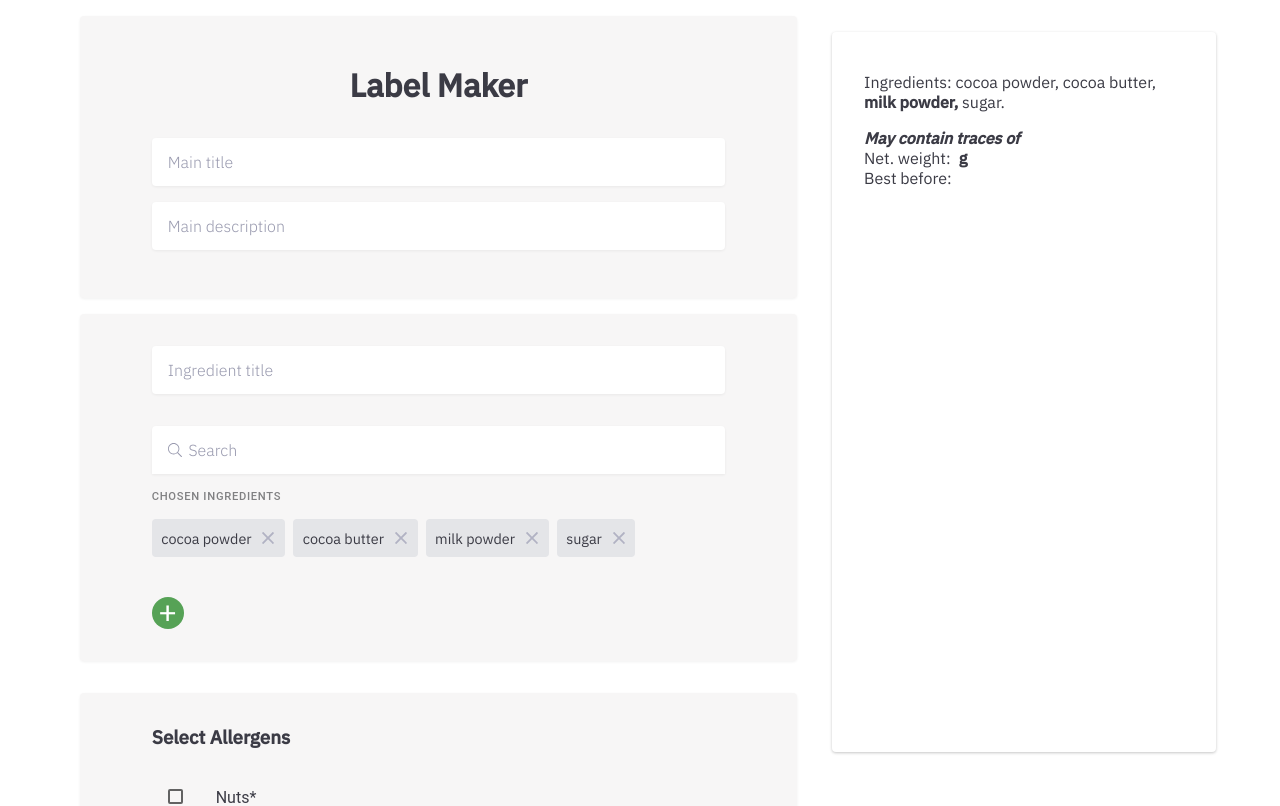
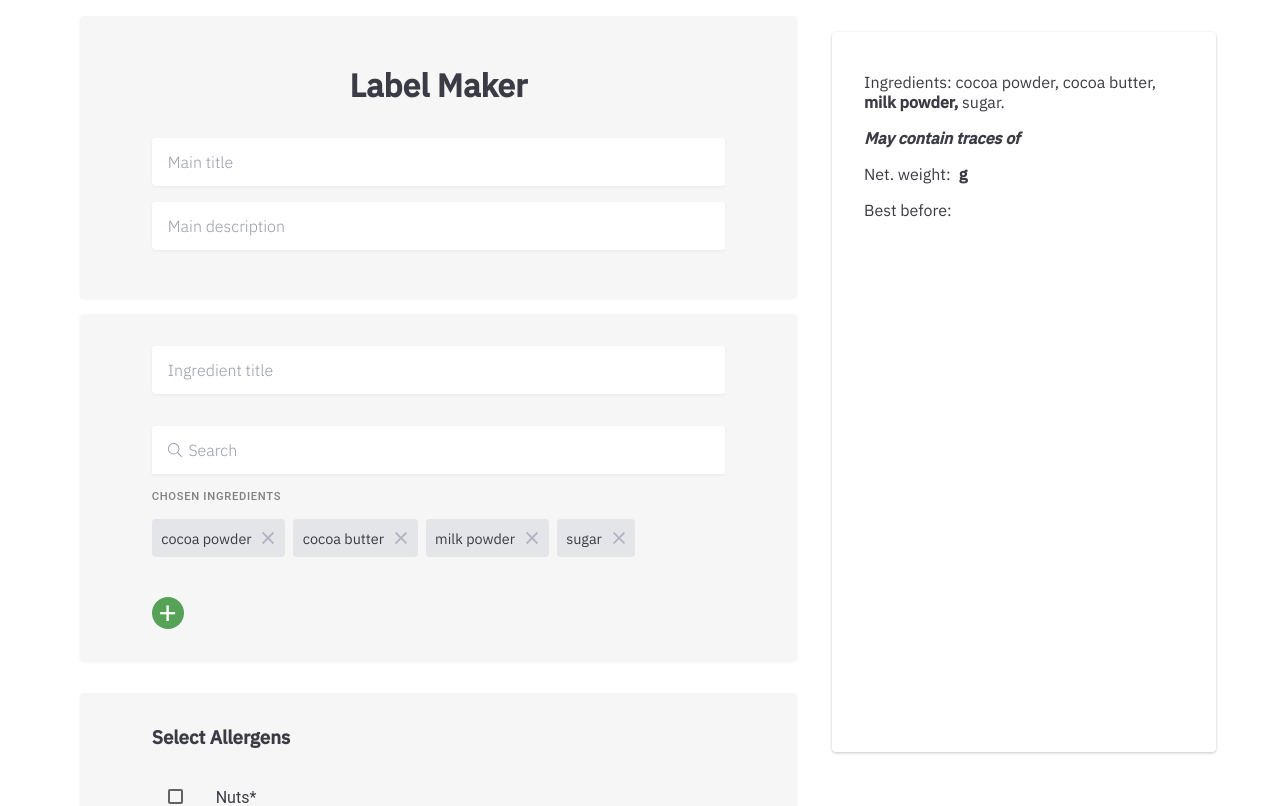
Before and after one commit to antonijak/Label-maker, a React (Create React App) app: page / in a window 1280 px wide. Shown: the top 806 px of the page. Built offline with nearby package versions, Linux system fonts and the light colour scheme.

Commit message:
fix/margins

```diff
--- a/src/App.js
+++ b/src/App.js
@@ -68,7 +68,6 @@ class App extends Component {
                 <input
                   name="weight"
                   type="text"
-                  id="weight"
                   placeholder="100"
                   className="form__package__weight__input"
                   value={weight}
--- a/src/components/LabelPreview/styles.scss
+++ b/src/components/LabelPreview/styles.scss
@@ -18,6 +18,7 @@
   }
 
   &__weight {
+    margin-top: 1rem;
     &__text {
       font-weight: bold;
       margin-left: 0.5rem;
@@ -25,6 +26,7 @@
   }
 
   &__date {
+    margin-top: 1rem;
     &__text {
       font-weight: bold;
       margin-left: 0.5rem;
```
